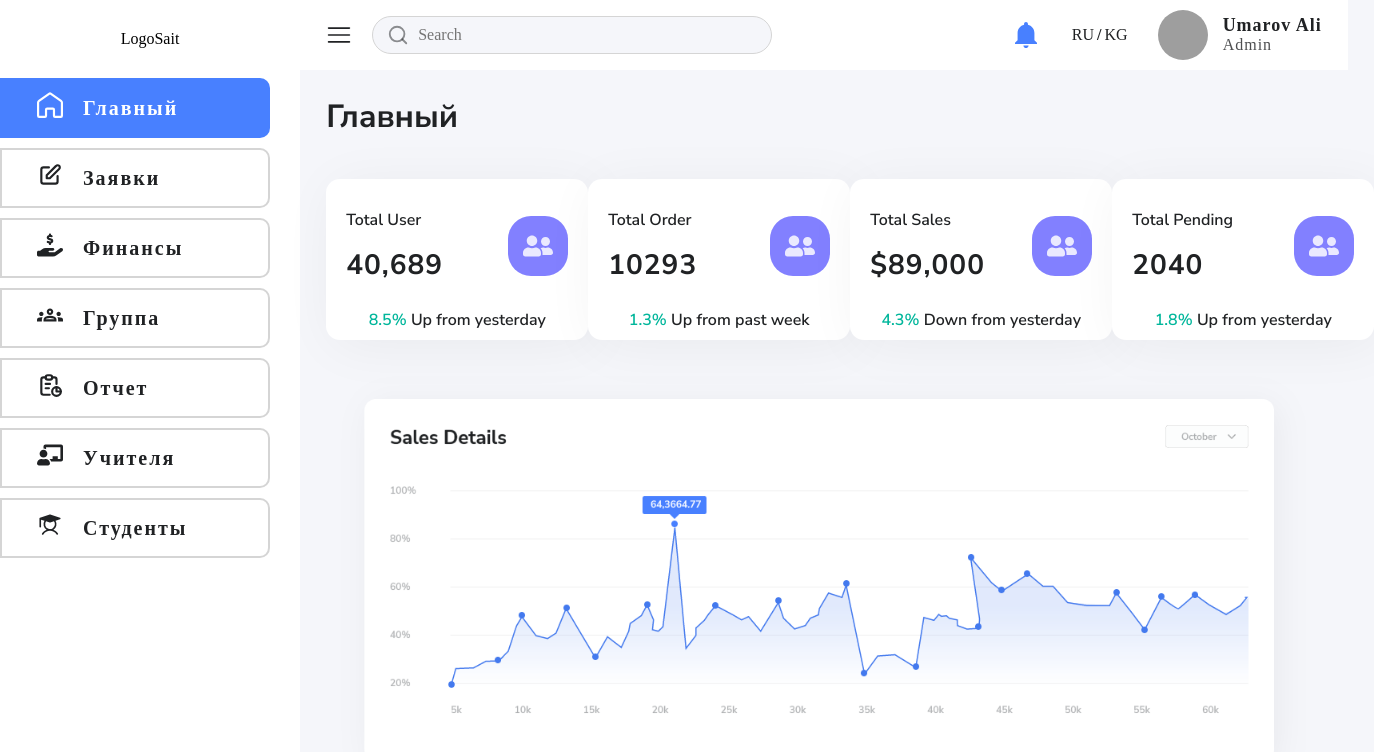
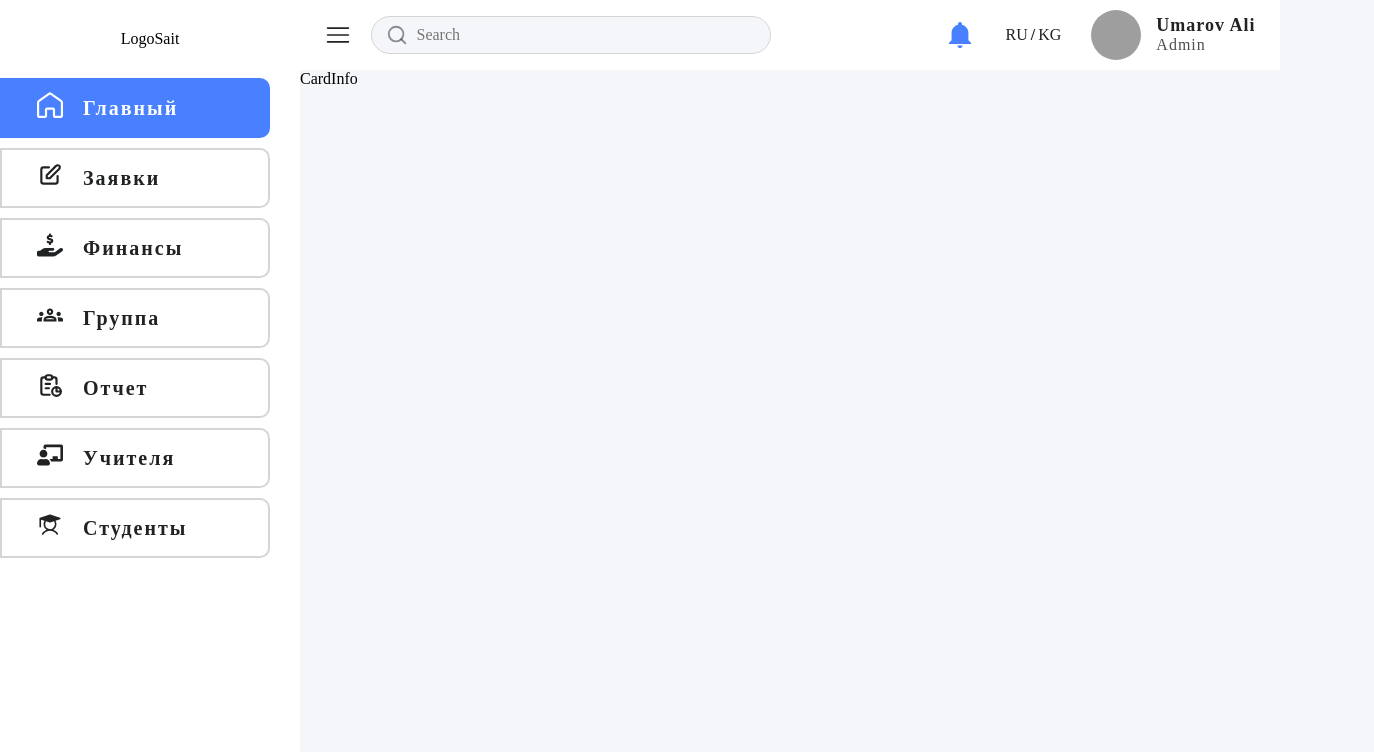
Before and after one commit to umarovali/StartU, a React (Vite) app: page / in a window 1280 px wide. Shown: the top 752 px of the page, 1374 px wide, since content can reach past the window. Built offline with nearby package versions, Linux system fonts and the light colour scheme; grey boxes are pictures that could not be loaded.

Commit message:
new home1

```diff
--- a/src/Pages/Home/CardInfo/CardInfo.jsx
+++ b/src/Pages/Home/CardInfo/CardInfo.jsx
@@ -1,45 +1,7 @@
 import React from 'react'
-import CardInfoProps from './CardInfoProps'
-import { FaUserFriends } from "react-icons/fa";
-import info from "../../../assets/images/Sales Details.png"
 
-export default function CardInfo(item) {
-    return (
-        <section>
-            <div className="container">
-                <div className="cardinfo">
-                    <h2 className='title' >Главный</h2>
-                    <div className="card">
-                        <CardInfoProps
-                            suptitle={"Total User"}
-                            title={"40,689"}
-                            icon={<FaUserFriends />}
-                            prosent={"8.5%"}
-                            prosentspan={"Up from yesterday"} />
-                        <CardInfoProps
-                            suptitle={"Total Order"}
-                            title={"10293"}
-                            icon={<FaUserFriends />}
-                            prosent={"1.3%"}
-                            prosentspan={" Up from past week"} />
-                        <CardInfoProps
-                            suptitle={"Total Sales"}
-                            title={"$89,000"}
-                            icon={<FaUserFriends />}
-                            prosent={"4.3%"}
-                            prosentspan={" Down from yesterday"} />
-                        <CardInfoProps
-                            suptitle={"Total Pending"}
-                            title={"2040"}
-                            icon={<FaUserFriends />}
-                            prosent={"1.8% "}
-                            prosentspan={"Up from yesterday"} />
-                    </div>
-                    <div className="info">
-                        <img src={info} alt="" />
-                    </div>
-                </div>
-            </div>
-        </section>
-    )
+export default function CardInfo() {
+  return (
+    <div>CardInfo</div>
+  )
 }
--- a/src/Pages/Home/Home.jsx
+++ b/src/Pages/Home/Home.jsx
@@ -4,7 +4,7 @@ import CardInfo from './CardInfo/CardInfo'
 export default function Home() {
   return (
     <div>
-      <CardInfo/>
+      <CardInfo />
     </div>
   )
 }
--- a/src/assets/css/main.css
+++ b/src/assets/css/main.css
@@ -536,94 +536,4 @@ template {
   letter-spacing: 2px;
   font-size: 20px;
   font-weight: bold;
-}
-
-.cardinfo {
-  display: flex;
-  flex-direction: column;
-  gap: 20px;
-}
-.cardinfo .title {
-  color: #202224;
-  font-family: Nunito Sans;
-  font-size: 32px;
-  font-weight: 700;
-  line-height: 44px;
-  letter-spacing: -0.11px;
-  text-align: left;
-  margin-top: 25px;
-}
-.cardinfo .card {
-  display: flex;
-  align-items: center;
-  justify-content: space-between;
-  margin-top: 20px;
-}
-.cardinfo .info img {
-  width: 100%;
-  height: 450px;
-}
-
-.cardinfo__warapper {
-  width: 262px;
-  height: 161px;
-  display: flex;
-  flex-direction: column;
-  justify-content: center;
-  gap: 5px;
-  border-radius: 14px;
-  box-shadow: 6px 6px 54px 0px rgba(0, 0, 0, 0.05);
-  background: #fff;
-}
-.cardinfo__warapper .top {
-  display: flex;
-  align-items: center;
-  justify-content: space-between;
-  padding: 20px;
-}
-.cardinfo__warapper .top .left {
-  display: flex;
-  flex-direction: column;
-  gap: 15px;
-}
-.cardinfo__warapper .top .left h3 {
-  color: rgb(32, 34, 36);
-  font-family: Nunito Sans;
-  font-size: 16px;
-  font-weight: 600;
-  line-height: 22px;
-  letter-spacing: 0px;
-  text-align: left;
-}
-.cardinfo__warapper .top .left h2 {
-  color: #202224;
-  font-family: Nunito Sans;
-  font-size: 28px;
-  font-weight: 700;
-  line-height: 38px;
-  letter-spacing: 1px;
-  text-align: left;
-}
-.cardinfo__warapper .top .right {
-  width: 60px;
-  height: 60px;
-  display: flex;
-  align-items: center;
-  justify-content: center;
-  border-radius: 23px;
-  background: rgb(130, 128, 255);
-  font-size: 30px;
-  color: rgb(234, 233, 255);
-}
-.cardinfo__warapper .down {
-  font-family: "Nunito Sans", sans-serif;
-  font-size: 16px;
-  font-weight: 600;
-  line-height: 22px;
-  letter-spacing: 0px;
-  text-align: center;
-  color: #00B69B;
-}
-.cardinfo__warapper .down span {
-  color: #202224;
 }/*# sourceMappingURL=main.css.map */
--- a/src/assets/scss/blocks/home/_cardinfo.scss
+++ /dev/null
@@ -1,99 +0,0 @@
-.cardinfo {
-    display: flex;
-    flex-direction: column;
-    gap: 20px;
-
-    .title {
-        color: $black_light;
-        font-family: Nunito Sans;
-        font-size: 32px;
-        font-weight: 700;
-        line-height: 44px;
-        letter-spacing: -0.11px;
-        text-align: left;
-        margin-top: 25px;
-    }
-
-    .card {
-        display: flex;
-        align-items: center;
-        justify-content: space-between;
-        margin-top: 20px;
-    }
-    .info img{
-        width: 100%;
-        height: 450px;
-    }
-}
-
-.cardinfo__warapper {
-    width: 262px;
-    height: 161px;
-    display: flex;
-    flex-direction: column;
-    justify-content: center;
-    gap: 5px;
-    border-radius: 14px;
-    box-shadow: 6px 6px 54px 0px rgba(0, 0, 0, 0.05);
-    background: $white_light;
-
-    .top {
-        display: flex;
-        align-items: center;
-        justify-content: space-between;
-        padding: 20px;
-
-        .left {
-            display: flex;
-            flex-direction: column;
-            gap: 15px;
-
-            h3 {
-                color: rgb(32, 34, 36);
-                font-family: Nunito Sans;
-                font-size: 16px;
-                font-weight: 600;
-                line-height: 22px;
-                letter-spacing: 0px;
-                text-align: left;
-            }
-
-            h2 {
-                color: $black_light ;
-                font-family: Nunito Sans;
-                font-size: 28px;
-                font-weight: 700;
-                line-height: 38px;
-                letter-spacing: 1px;
-                text-align: left;
-            }
-
-        }
-
-        .right {
-            width: 60px;
-            height: 60px;
-            display: flex;
-            align-items: center;
-            justify-content: center;
-            border-radius: 23px;
-            background: rgb(130, 128, 255);
-            font-size: 30px;
-            color: rgb(234, 233, 255);
-        }
-    }
-
-    .down {
-        font-family: $nunito_fonts;
-        font-size: 16px;
-        font-weight: 600;
-        line-height: 22px;
-        letter-spacing: 0px;
-        text-align: center;
-        color: $green_light;
-
-        & span {
-            color: $black_light;
-        }
-    }
-}
```
Also changed, not shown: 1 other file (tests, documents, lock files or other folders).
